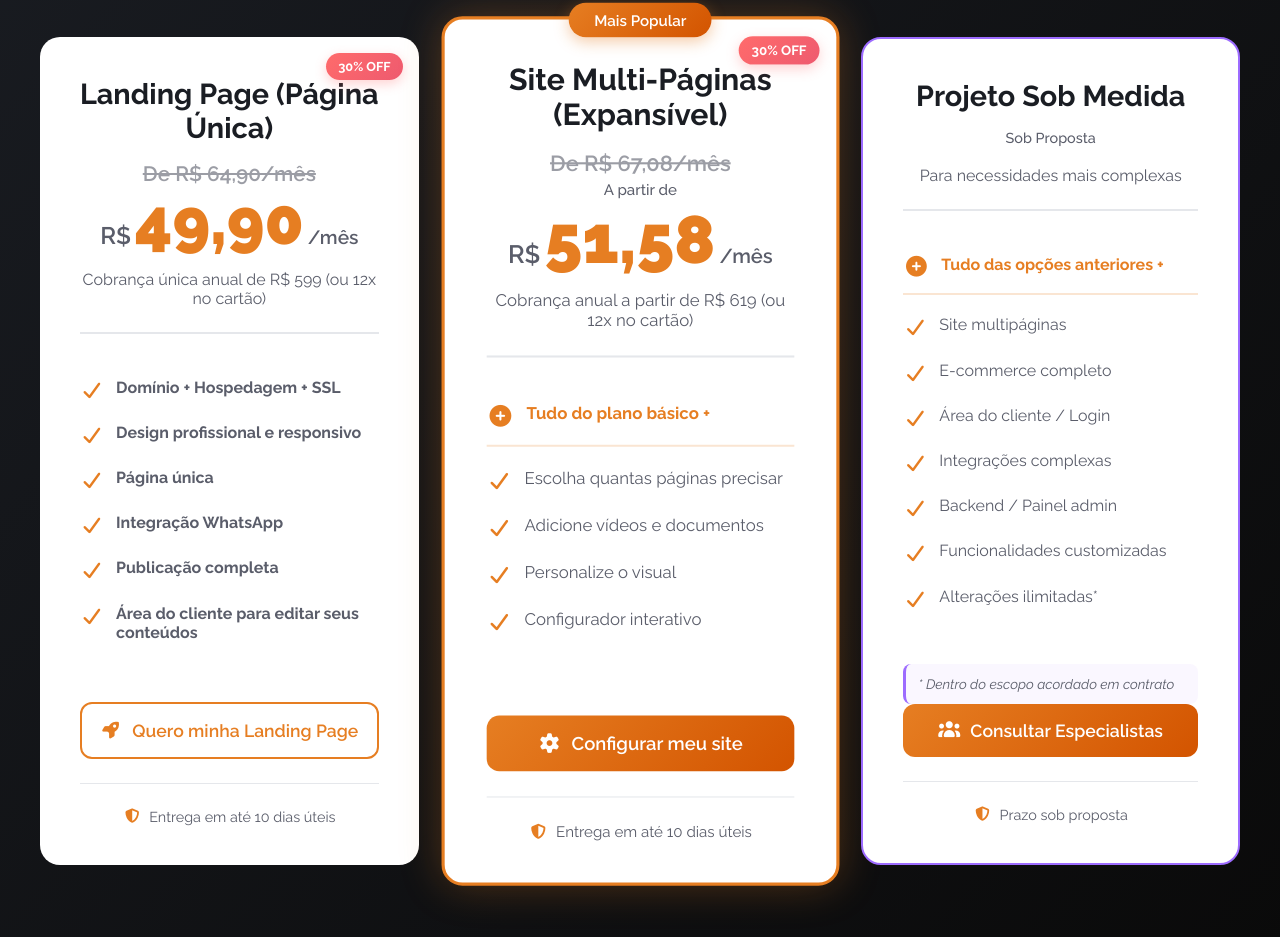
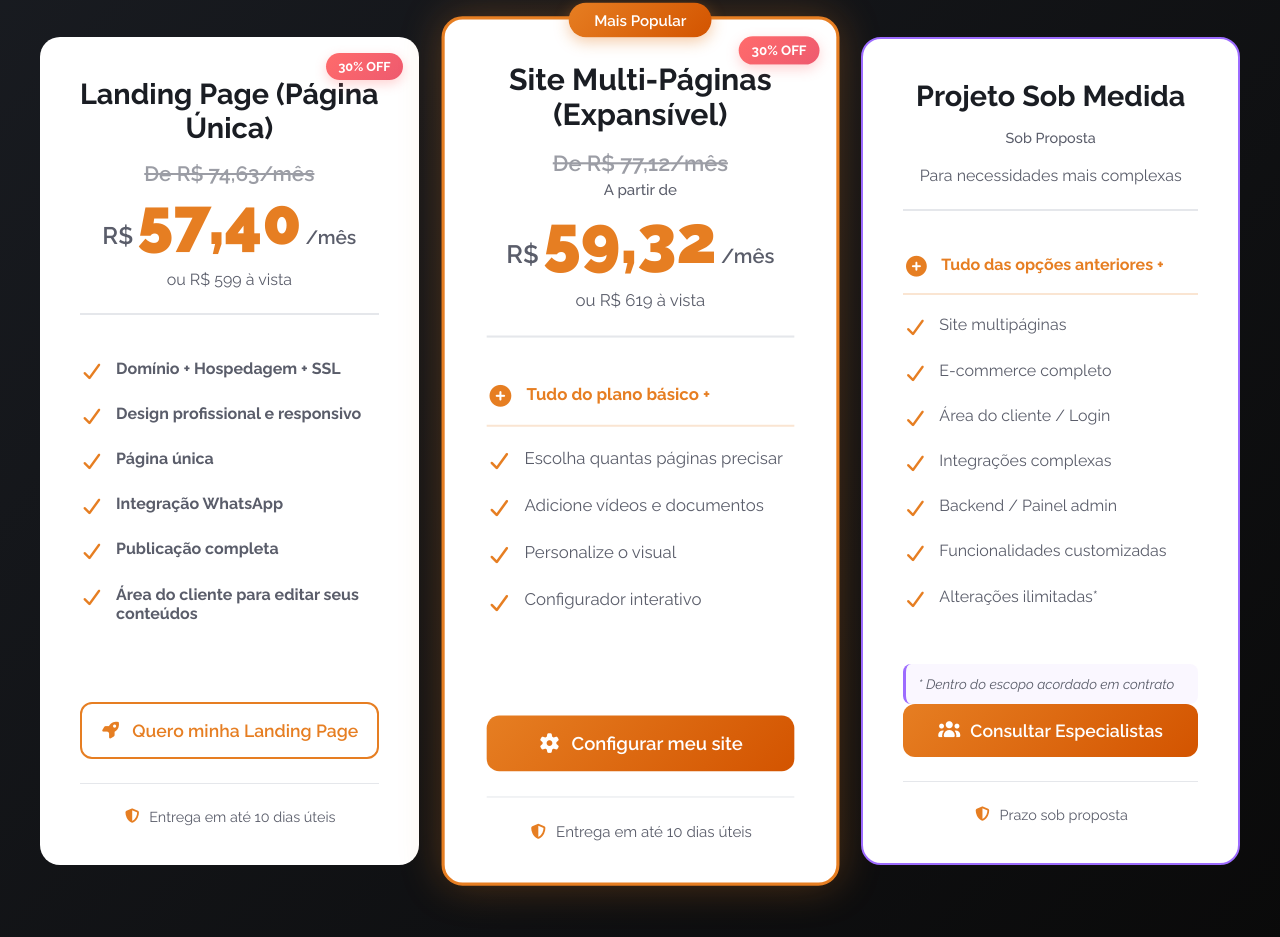
Before and after one commit to alansantos22/unli-newsite, a Vue app: page /site-vitrine in a window 1280 px wide. Shown: the part 4188-5125 px from the top of the page. Built offline with nearby package versions, Linux system fonts and the light colour scheme.

Commit message:
feat: update pricing details for landing page and multi-page site options

```diff
--- a/src/pages/SiteVitrine/SiteVitrine.vue
+++ b/src/pages/SiteVitrine/SiteVitrine.vue
@@ -306,14 +306,14 @@
             <div class="pricing-header">
               <h3 class="pricing-name">Landing Page (Página Única)</h3>
               <div class="pricing-price">
-                <div class="price-original">De R$ 64,90/mês</div>
+                <div class="price-original">De R$ 74,63/mês</div>
                 <div class="price-wrapper">
                   <span class="price-currency">R$</span>
-                  <span class="price-amount">49,90</span>
+                  <span class="price-amount">57,40</span>
                   <span class="price-period">/mês</span>
                 </div>
               </div>
-              <p class="pricing-description">Cobrança única anual de R$ 599 (ou 12x no cartão)</p>
+              <p class="pricing-description">ou R$ 599 à vista</p>
             </div>
 
             <ul class="pricing-features">
@@ -343,15 +343,15 @@
             <div class="pricing-header">
               <h3 class="pricing-name">Site Multi-Páginas (Expansível)</h3>
               <div class="pricing-price">
-                <div class="price-original">De R$ 67,08/mês</div>
+                <div class="price-original">De R$ 77,12/mês</div>
                 <span class="price-text">A partir de</span>
                 <div class="price-wrapper">
                   <span class="price-currency">R$</span>
-                  <span class="price-amount">51,58</span>
+                  <span class="price-amount">59,32</span>
                   <span class="price-period">/mês</span>
                 </div>
               </div>
-              <p class="pricing-description">Cobrança anual a partir de R$ 619 (ou 12x no cartão)</p>
+              <p class="pricing-description">ou R$ 619 à vista</p>
             </div>
 
             <ul class="pricing-features">
```
